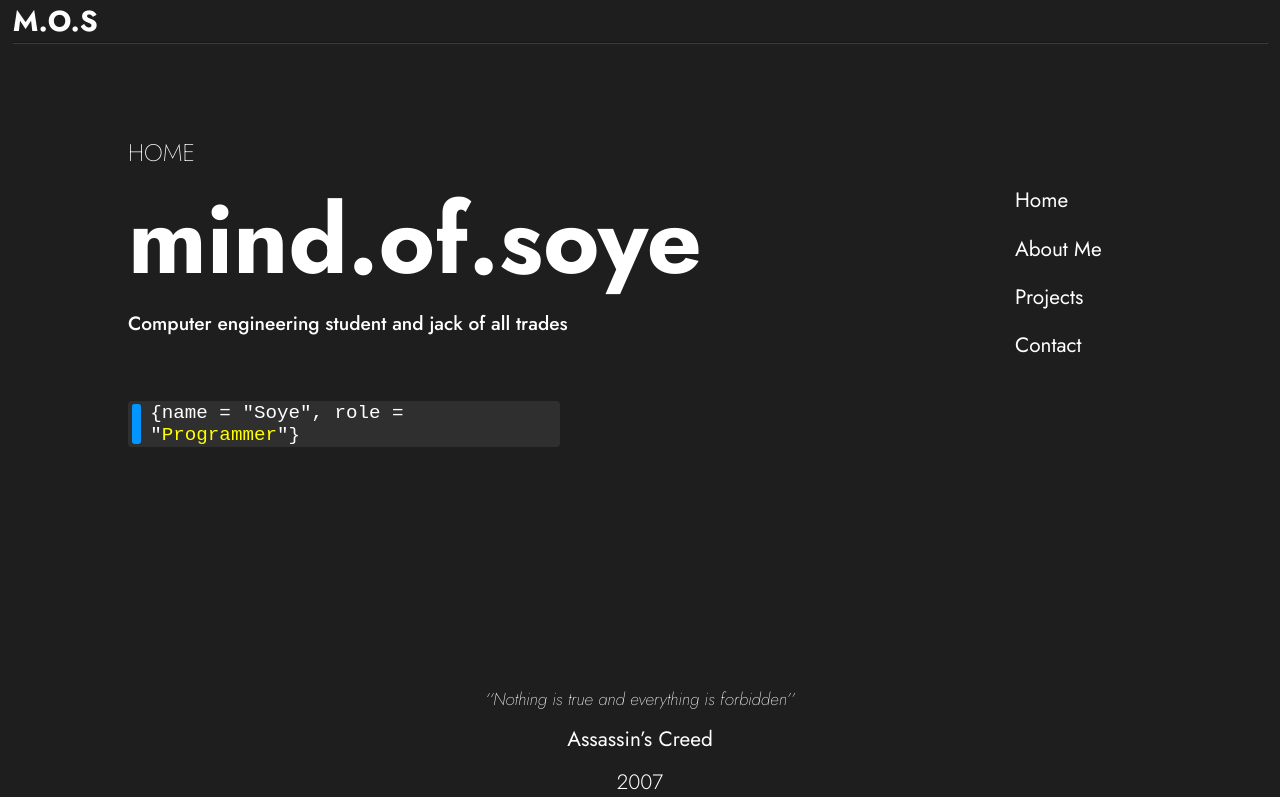
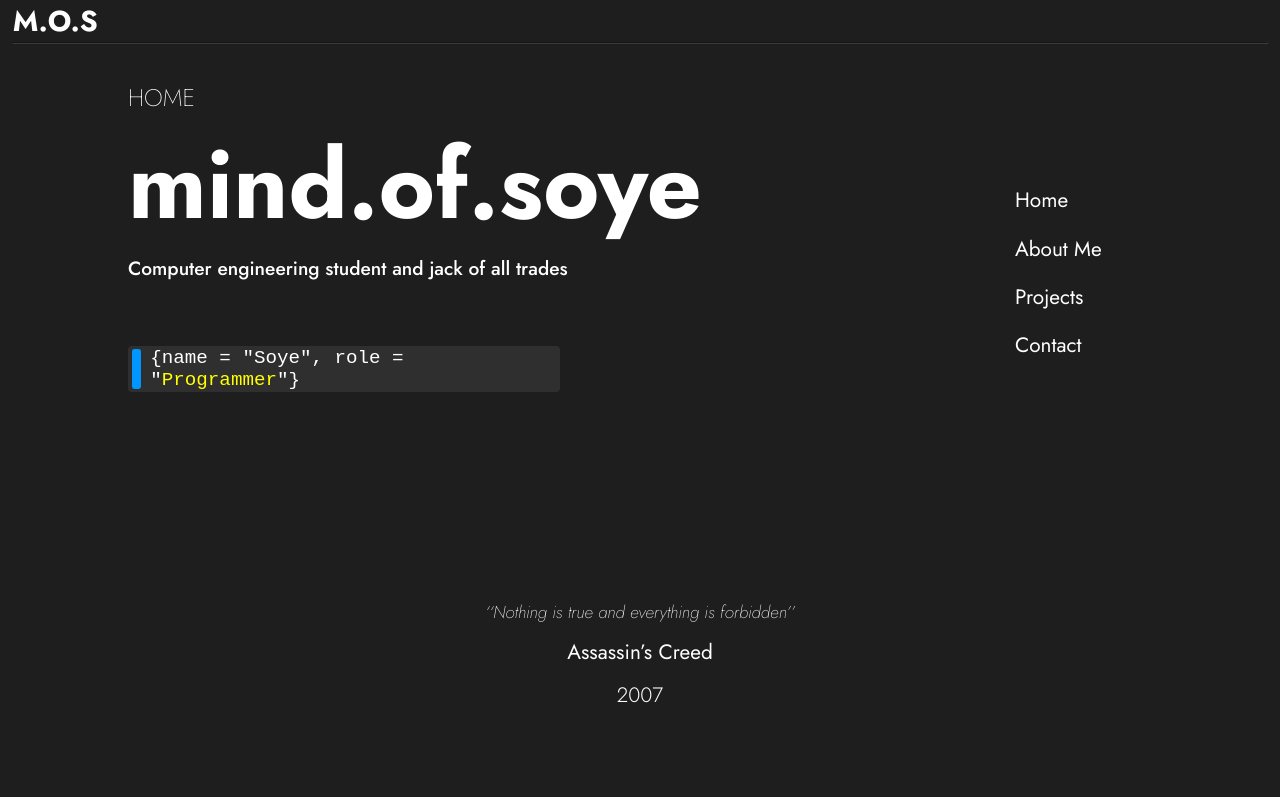
Before and after one commit to soyedotcom/soye.com, a React (Vite) app: page / in a window 1280 px wide. Shown: the top 797 px of the page. Built offline with nearby package versions, Linux system fonts and the light colour scheme.

Commit message:
Adjust max-height of HomePage.jsx and adjust QuoteBlock.jsx

```diff
--- a/src/components/styles/HomePage.css
+++ b/src/components/styles/HomePage.css
@@ -2,7 +2,7 @@
   display: grid;
   align-content: center;
 
-  height: calc(100vh - 1.8rem);
+  max-height: calc(100vh - 3rem);
   max-width: 100vw;
 
   margin: 5rem 8rem;
--- a/src/components/styles/QuoteBlock.css
+++ b/src/components/styles/QuoteBlock.css
@@ -5,7 +5,7 @@
   align-items: center;
   font-size: 1.3rem;
 
-  margin-top: 15rem;
+  margin-top: 13rem;
 }
 
 .quote {
```
